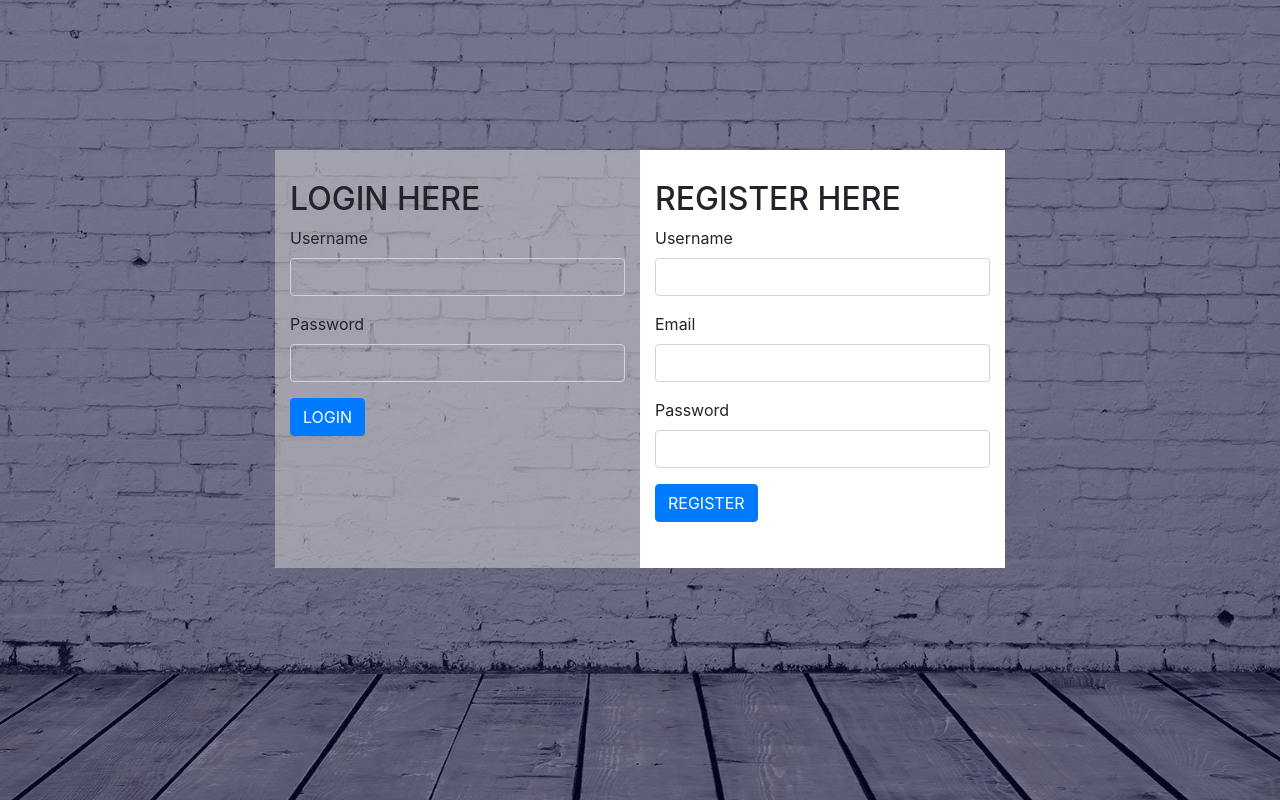
After one commit to joizgamban/joizsite, a PHP site: page / in a window 1280 px wide. The commit adds this page. Run offline with PHP 8.4, Linux system fonts and the light colour scheme.

Commit message:
New Change

```diff
--- /dev/null
+++ b/index.php
@@ -0,0 +1,48 @@
+<html>
+<head>
+    <title></title>
+    <link rel="stylesheet" type="text/css" href="style.css">
+    <link rel="stylesheet" type="text/css"
+    href="https://stackpath.bootstrapcdn.com/bootstrap/4.3.1/css/bootstrap.min.css">
+</head>
+<body>
+    <div class="container">
+        <div class="login-box">
+        <div class="row">
+            <div class="col-md-6 login-left">
+                <h2>LOGIN HERE</h2>
+                <form action="validation.php" method="post">
+                    <div class="form-group">
+                        <label for="">Username</label>
+                        <input type="text" name="username" class="form-control" required>
+                    </div>
+                    <div class="form-group">
+                        <label for="">Password</label>
+                        <input type="password" name="password" class="form-control" required>
+                    </div>
+                    <button type="submit" class="btn btn-primary">LOGIN</button>
+                </form>
+            </div>
+            <div class="col-md-6 login-right">
+                <h2>REGISTER HERE</h2>
+                <form action="registration.php" method="post">
+                    <div class="form-group">
+                        <label for="">Username</label>
+                        <input type="text" name="username" class="form-control" required>
+                    </div>
+                    <div class="form-group">
+                        <label for="">Email</label>
+                        <input type="text" name="email" class="form-control" required>
+                    </div>
+                    <div class="form-group">
+                        <label for="">Password</label>
+                        <input type="password" name="password" class="form-control" required>
+                    </div>
+                    <button type="submit" class="btn btn-primary">REGISTER</button>
+                </form>
+            </div>
+        </div>
+        </div>
+    </div>
+</body>
+</html>
--- a/css/login.css
+++ b/joizsiteold/css/login.css
@@ -5,7 +5,7 @@
 }
 
 header {
-    background-image: linear-gradient(rgba(0, 0, 0, 0.5), rgba(0, 0, 0, 0.5)), url(https://backgrounddownload.com/wp-content/uploads/2018/09/professional-images-for-website-background-5.jpg);
+    background-image: linear-gradient(rgba(0, 0, 0, 0.5), rgba(0, 0, 0, 0.5)), url(img.jpg);
     height: 100vh;
     background-size: cover;
     background-position: center;
--- a/css/signup.css
+++ b/joizsiteold/css/signup.css
@@ -5,7 +5,7 @@
 }
 
 header {
-    background-image: linear-gradient(rgba(0, 0, 0, 0.5), rgba(0, 0, 0, 0.5)), url(https://backgrounddownload.com/wp-content/uploads/2018/09/professional-images-for-website-background-5.jpg);
+    background-image: linear-gradient(rgba(0, 0, 0, 0.5), rgba(0, 0, 0, 0.5)), url(img.jpg);
     height: 100vh;
     background-size: cover;
     background-position: center;
--- a/main.html
+++ b/joizsiteold/main.php
@@ -1,4 +1,6 @@
-<!DOCTYPE html>
+<?php
+session_start();
+?>
 <html>
 <head>
 	<title>JOIZ WEBSITE</title>
--- a/signup.html
+++ b/joizsiteold/signup.html
@@ -10,8 +10,6 @@
 			<div class="logo">
 				<img src="LogoMakr_2l7YJB.png">
 			</div>
-
-
 			<div class="log">
 				<h3>CREATE YOUR ACCOUNT</h3>
 				<form method="post" action="signup.php"></form>
--- /dev/null
+++ b/logout.php
@@ -0,0 +1,6 @@
+<?php
+session_start();
+session_destroy();
+
+header('location:index.php');
+?>
--- /dev/null
+++ b/style.css
@@ -0,0 +1,120 @@
+body{
+    background: linear-gradient(rgba(0, 0, 50, 0.5), rgba(0, 0, 50, 0.5)), url(img.jpg);
+    background-size: cover;
+    background-position: center;
+}
+
+ul {
+	float: left;
+	list-style-type: none;
+	margin-top: 50px;
+	margin-right: 20px;
+}
+
+ul li {
+	display: inline-block;
+}
+
+ul li a {
+	text-decoration: none;
+	color: black;
+	padding: 5px 20px;
+	border: 1px solid black;
+	transition: 0.6s ease;
+}
+
+ul li a:hover {
+	background-color: white;
+	color: black;
+}
+
+ul li.active a {
+	background-color: slategrey;
+	color: black;
+}
+
+.logo img {
+	position: left;
+	top: 13%;
+	left: 35%;
+	width: 200px;
+	height: auto;
+	padding-top: 15px;
+}
+
+.log {
+	position: absolute;
+	top: 15%;
+	left: 55%;
+	transform: translate(-50%,-50%);
+}
+
+.log li {
+	color: white;
+	font-size: 15px;
+}
+
+.button {
+	position: absolute;
+	top: 50%;
+	left: 50%;
+	transform: translate(-50%,-50%);
+}
+
+.btn {
+	border: 1px solid white;
+	padding: 10px 30px;
+	color: white;
+	text-decoration: none;
+	transition: 0.6s ease;
+}
+
+.btn:hover {
+	background-color: slategrey;
+	color: black;
+}
+
+.login-box{
+    max-width: 700px;
+    float: none;
+    margin: 150px auto;
+}
+
+.login-left{
+    background: rgba(211, 211, 211, 0.5);
+    padding: 30px;
+}
+
+.login-right{
+    background: #fff;
+    padding: 30px;
+}
+
+.form-control{
+    background-color: transparent !important;
+}
+
+a{
+    color: #fff !important;
+    margin-top: -200px !important;
+    text-transform: uppercase;
+}
+
+h1{
+    color: #fff !important;
+    margin-top: 200px !important;
+    text-align: center;
+    text-transform: uppercase;
+}
+/*.showpw {
+    position: absolute;
+    top: 190%;
+    left: 28%;
+}
+
+.showpwtxt {
+    position: absolute;
+    top: 187%;
+    left: 33%;
+    color: white;
+}
```
Also changed, not shown: joizsiteold/aboutus.php (renamed from aboutus.html, +5 -2 lines), joizsiteold/css/main.css (renamed from css/main.css, +13 -1 lines), registration.php (added, +28 -0 lines), test.sql (deleted, +0 -10 lines), validation.php (added, +24 -0 lines), welcome.html (deleted, +0 -13 lines), welcome.php (added, +36 -0 lines), img.jpg (renamed from professional-images-for-website-background-5.jpg), joizsiteold/login.html (renamed from login.html), joizsiteold/login.php (renamed from login.php), joizsiteold/signup.php (renamed from signup.php). Lines whose indentation alone changed are shown as unchanged.
